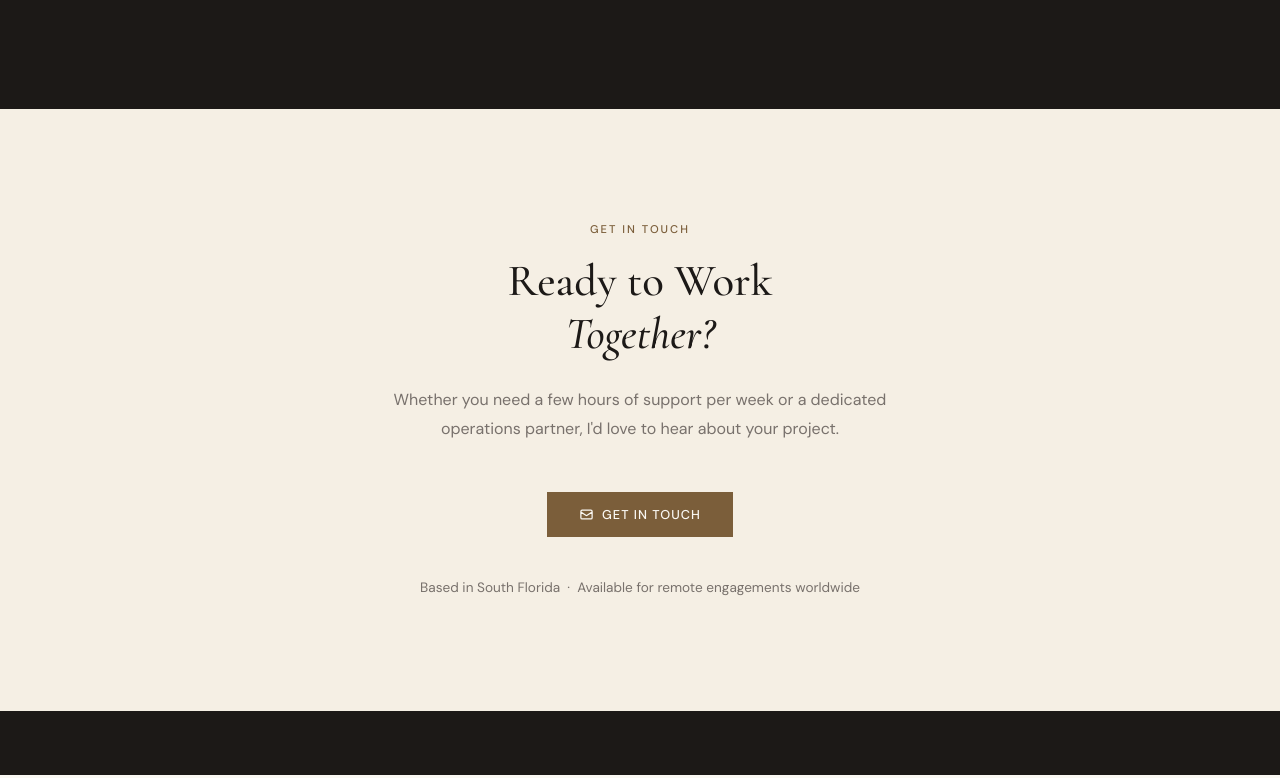
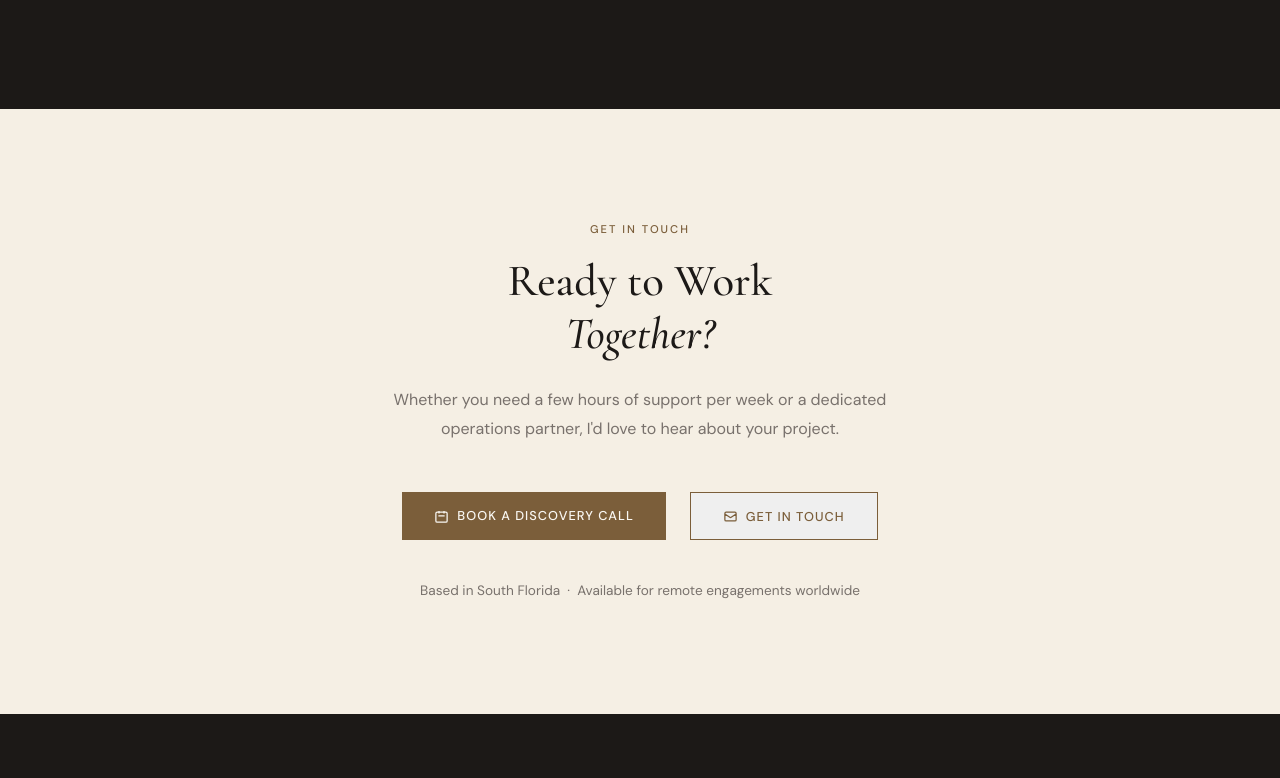
Before and after one commit to arleenbarros/marketing-site, a plain HTML site: page index.html in a window 1280 px wide. Shown: the part 3587-4365 px from the top of the page. Drawn offline with nearby package versions, Linux system fonts and the light colour scheme.

Commit message:
Update index.html

```diff
--- a/index.html
+++ b/index.html
@@ -657,9 +657,15 @@
     I'd love to hear about your project.
   </p>
 
-  <!-- Collapsed state: just the button -->
-  <div id="contactCta">
-    <button class="contact-link primary" style="cursor:pointer;font-family:var(--sans);border:none;" onclick="showForm()">
+  <!-- Collapsed state: both buttons -->
+  <div id="contactCta" class="contact-links">
+    <a href="https://courses.ruzuku.com/meet/arleenbarreiros/discovery" class="contact-link primary" target="_blank">
+      <svg width="15" height="15" fill="none" stroke="currentColor" stroke-width="2" viewBox="0 0 24 24">
+        <path d="M8 7V3m8 4V3m-9 8h10M5 21h14a2 2 0 002-2V7a2 2 0 00-2-2H5a2 2 0 00-2 2v12a2 2 0 002 2z"/>
+      </svg>
+      Book a Discovery Call
+    </a>
+    <button class="contact-link secondary" style="cursor:pointer;font-family:var(--sans);" onclick="showForm()">
       <svg width="15" height="15" fill="none" stroke="currentColor" stroke-width="2" viewBox="0 0 24 24">
         <path d="M3 8l7.89 5.26a2 2 0 002.22 0L21 8M5 19h14a2 2 0 002-2V7a2 2 0 00-2-2H5a2 2 0 00-2 2v10a2 2 0 002 2z"/>
       </svg>
```
